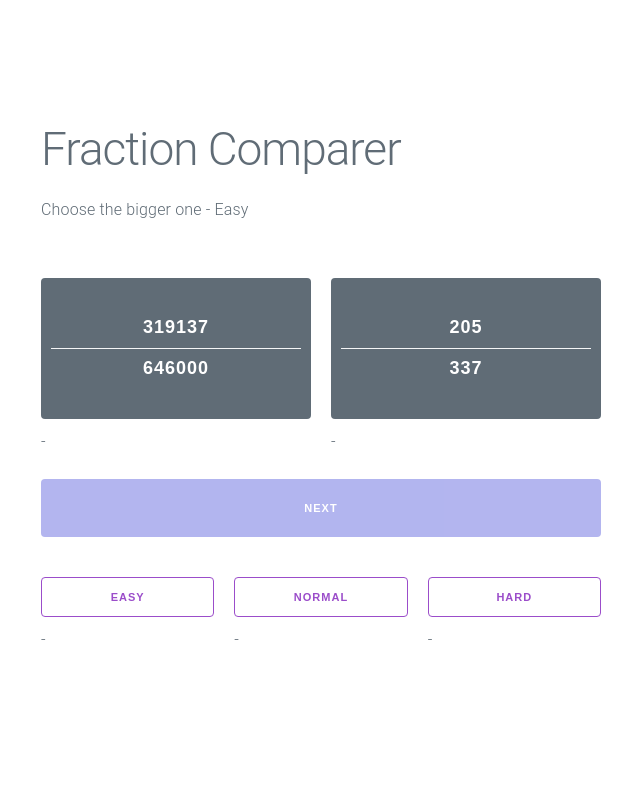
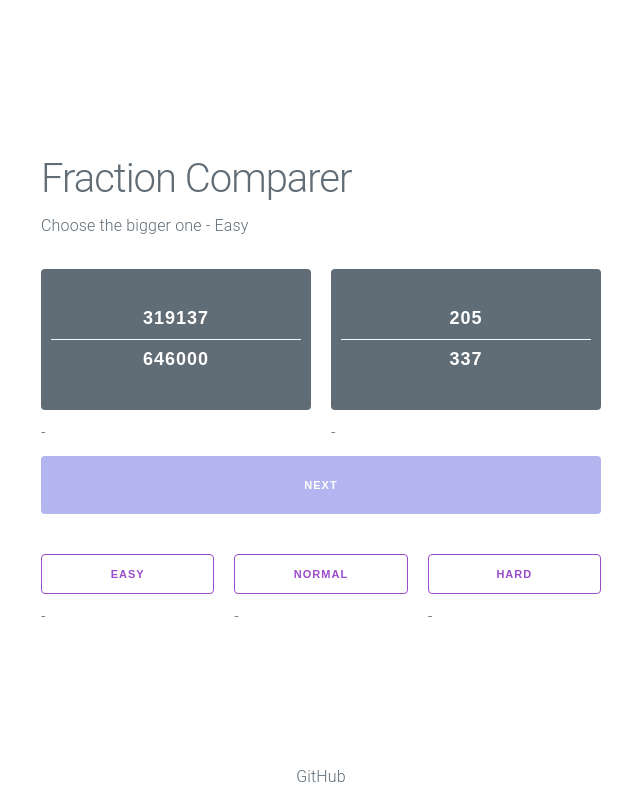
Before and after one commit to gunhoflash/fraction_comparer, a plain HTML site: page public/index.html in a window 1280 px wide. Shown: the whole page, without its empty margins (319-959 px from the left). Drawn offline with Linux system fonts and the light colour scheme; some packages are replaced by stand-ins of ours.

Commit message:
Add a link to GitHub repo.

```diff
--- a/public/css/css.css
+++ b/public/css/css.css
@@ -1,14 +1,18 @@
 body
 {
 	display: flex;
+	flex-direction: column;
 	align-items: center;
-	padding: 3rem 0;
+	justify-content: center;
+	padding-top: 2rem;
+	padding-bottom: 1rem;
 	height: 100vh;
 }
 
 .container
 {
 	max-width: 60rem;
+	margin: auto;
 }
 
 .button
@@ -18,14 +22,8 @@ body
 	user-select: none;
 }
 
-.pl-1
-{
-	padding-left: 1rem;
-}
-.pr-1
-{
-	padding-right: 1rem;
-}
+.pl-1 { padding-left: 1rem; }
+.pr-1 { padding-right: 1rem; }
 .py-1
 {
 	padding-top: 1rem;
@@ -36,11 +34,12 @@ body
 	padding-top: 3rem;
 	padding-bottom: 3rem;
 }
+.mt-1
+{
+	margin-top: 1rem;
+}
 
-.w-100
-{
-	width: 100%;
-}
+.w-100 { width: 100%; }
 .text-large
 {
 	font-size: large;
--- a/public/css/milligram.css
+++ b/public/css/milligram.css
@@ -429,12 +429,12 @@ input[type='radio'] {
 }
 
 a {
-  color: #9b4dca;
+  color: #606c76;
   text-decoration: none;
 }
 
 a:focus, a:hover {
-  color: #606c76;
+  color: #9b4dca;
 }
 
 dl,
@@ -521,7 +521,7 @@ strong {
 }
 
 p {
-  margin-top: 0;
+  margin: 0;
 }
 
 h1,
@@ -532,22 +532,22 @@ h5,
 h6 {
   font-weight: 300;
   letter-spacing: -.1rem;
-  margin-bottom: 2.0rem;
+  margin-bottom: 1rem;
   margin-top: 0;
 }
 
 h1 {
-  font-size: 4.6rem;
+  font-size: 4rem;
   line-height: 1.2;
 }
 
 h2 {
-  font-size: 3.6rem;
+  font-size: 3rem;
   line-height: 1.25;
 }
 
 h3 {
-  font-size: 2.8rem;
+  font-size: 2.5rem;
   line-height: 1.3;
 }
 
--- a/public/index.html
+++ b/public/index.html
@@ -37,7 +37,7 @@
 					<p id="p_2">-</p>
 				</div>
 			</div>
-			<button id="btn_next" class="button py-1 w-100 bg-next">Next</button>
+			<button id="btn_next" class="button py-1 mt-1 w-100 bg-next">Next</button>
 		</div>
 		<div class="row">
 			<div class="column pr-1">
@@ -54,6 +54,7 @@
 			</div>
 		</div>
 	</section>
+	<a href="https://github.com/gunhoflash/fraction_comparer">GitHub</a>
 
 	<!-- The core Firebase JS SDK is always required and must be listed first -->
 	<script src="/__/firebase/7.10.0/firebase-app.js"></script>
```
